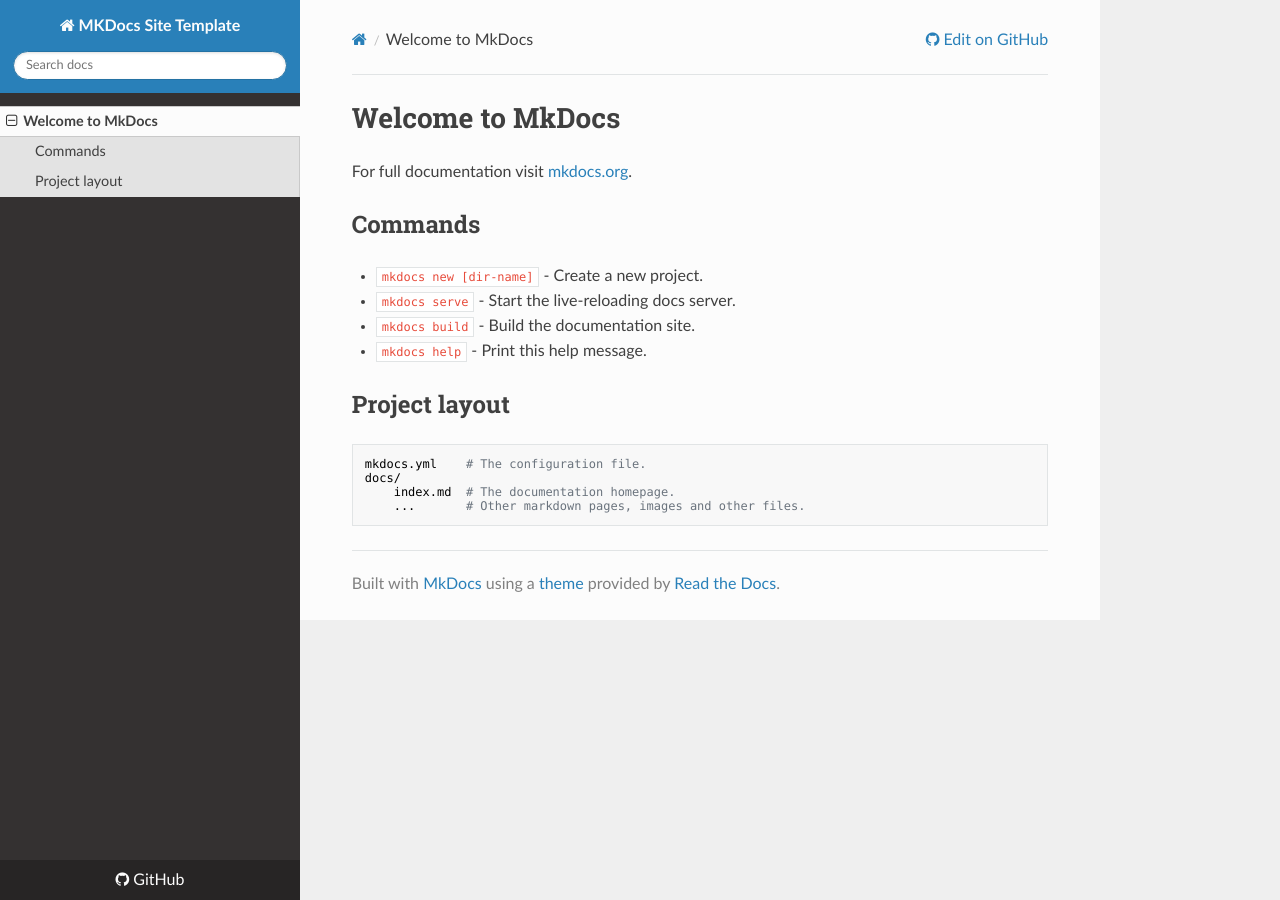
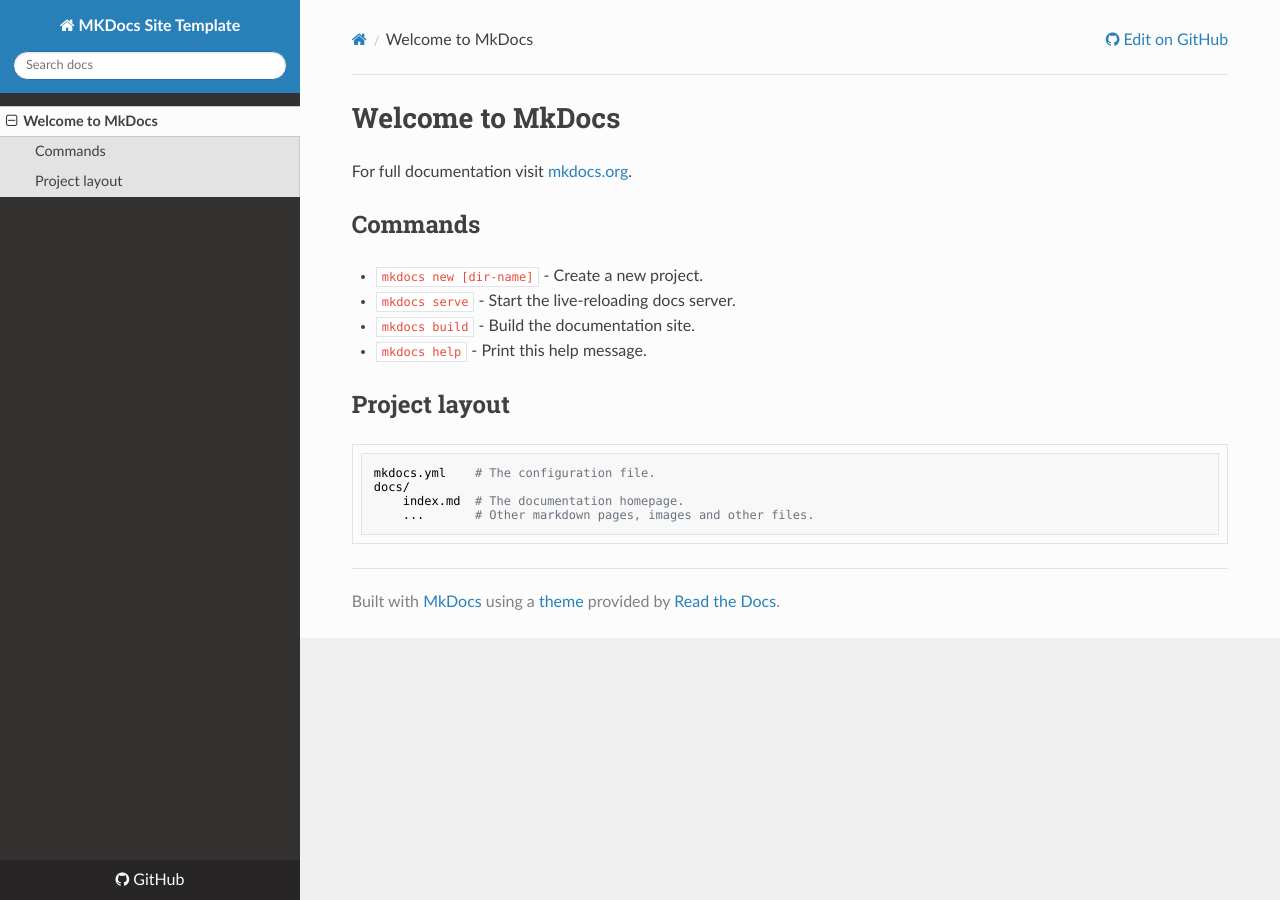
Before and after one commit to gpduck/MkDocsSiteTemplate, an MkDocs documentation site: the page built from docs/index.md, in a window 1280 px wide. Built offline with MkDocs 1.6.1, drawn with Linux system fonts in a browser that asks for light colours; nearby versions of some CDN libraries.

Commit message:
Add custom css

```diff
--- /dev/null
+++ b/docs/theme_dir/css/custom.css
@@ -0,0 +1,16 @@
+/* put a border around code blocks and re-enable the horizontal scroll bar */
+.codehilite {
+    overflow-x: auto;
+    border: solid 1px #e1e4e5;
+    margin-bottom: 8px;
+}
+
+/* reduce the margin around code blocks */
+.codehilite pre {
+    margin: 8px;
+}
+
+/* don't restrict content width */
+.wy-nav-content {
+    max-width: unset;
+}
--- a/mkdocs.yml
+++ b/mkdocs.yml
@@ -4,7 +4,7 @@ repo_url: http://github.com/gpduck/MKDocsSiteTemplate/
 repo_name: GitHub
 edit_uri: edit/MKDocsSiteTemplate/docs/
 extra_css:
-    - theme_dir/css/codehilite.css
+    - theme_dir/css/custom.css
 markdown_extensions:
     - pymdownx.superfences
     - meta
```
